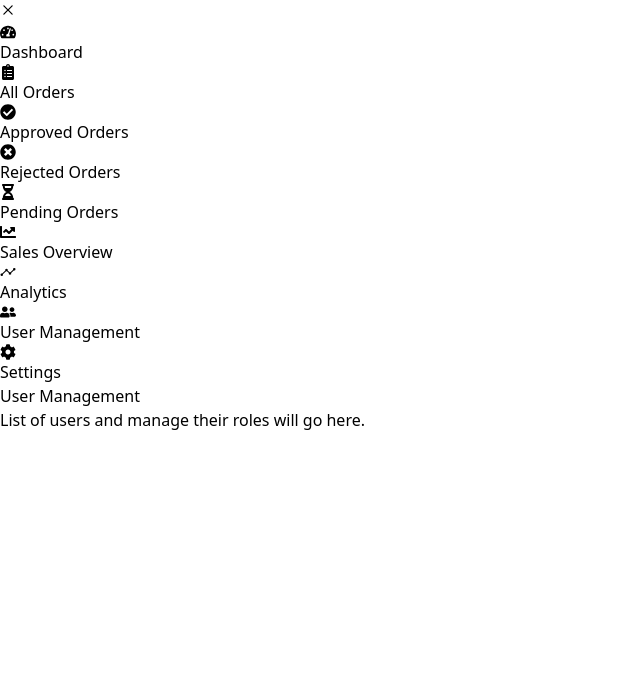
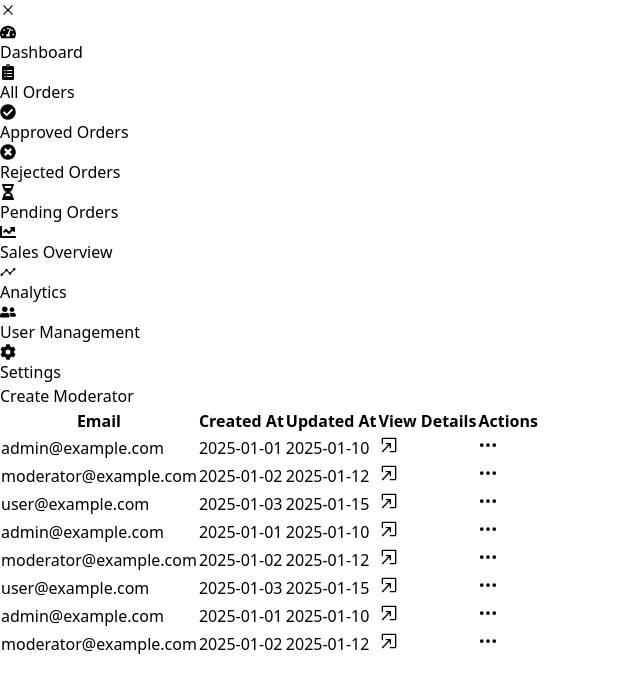
Before and after one commit to piyas-braine/riponerDokan, a Next.js app: page /admin/users in a window 1280 px wide. Shown: the top 692 px of the page, without its empty margins (0-640 px from the left). Built offline with nearby package versions, Linux system fonts and the light colour scheme.

Commit message:
create users table with actions

```diff
--- a/src/app/admin/users/page.tsx
+++ b/src/app/admin/users/page.tsx
@@ -1,9 +1,164 @@
+"use client";
 
-export default function Users() {
+import Link from "next/link";
+import { useState, useEffect, useRef } from "react";
+import { IoEllipsisHorizontal } from "react-icons/io5"; // For the dropdown menu icon
+import { RxOpenInNewWindow } from "react-icons/rx";
+
+const Page = () => {
+  const users = [
+    {
+      id: "1",
+      email: "admin@example.com",
+      createdAt: "2025-01-01",
+      updatedAt: "2025-01-10",
+    },
+    {
+      id: "2",
+      email: "moderator@example.com",
+      createdAt: "2025-01-02",
+      updatedAt: "2025-01-12",
+    },
+    {
+      id: "3",
+      email: "user@example.com",
+      createdAt: "2025-01-03",
+      updatedAt: "2025-01-15",
+    },
+    {
+      id: "4",
+      email: "admin@example.com",
+      createdAt: "2025-01-01",
+      updatedAt: "2025-01-10",
+    },
+    {
+      id: "5",
+      email: "moderator@example.com",
+      createdAt: "2025-01-02",
+      updatedAt: "2025-01-12",
+    },
+    {
+      id: "6",
+      email: "user@example.com",
+      createdAt: "2025-01-03",
+      updatedAt: "2025-01-15",
+    },
+    {
+      id: "7",
+      email: "admin@example.com",
+      createdAt: "2025-01-01",
+      updatedAt: "2025-01-10",
+    },
+    {
+      id: "8",
+      email: "moderator@example.com",
+      createdAt: "2025-01-02",
+      updatedAt: "2025-01-12",
+    },
+  ];
+
+  const [dropdownOpen, setDropdownOpen] = useState<string | null>(null);
+  const dropdownRef = useRef<HTMLDivElement | null>(null);
+
+  // Close the dropdown if clicked outside
+  useEffect(() => {
+    const handleClickOutside = (event: MouseEvent) => {
+      if (
+        dropdownRef.current &&
+        !dropdownRef.current.contains(event.target as Node)
+      ) {
+        setDropdownOpen(null);
+      }
+    };
+
+    document.addEventListener("mousedown", handleClickOutside);
+    return () => {
+      document.removeEventListener("mousedown", handleClickOutside);
+    };
+  }, []);
+
+  const handleAction = (action: string, userId: string) => {
+    console.log(action, userId);
+    // Handle your action here (e.g., disable, delete, or update user)
+  };
+
   return (
-    <div>
-      <h1 className="text-2xl font-bold">User Management</h1>
-      <p>List of users and manage their roles will go here.</p>
+    <div className="w-full mx-auto my-8 px-4 md:px-8">
+      <div className="flex justify-end mb-4">
+        <button className="bg-blue-500 text-white px-4 py-2 rounded-lg shadow-md hover:bg-blue-600 transition duration-300">
+          Create Moderator
+        </button>
+      </div>
+      <div className="overflow-auto bg-white rounded-lg shadow-md table-auto max-h-[80vh]">
+        <table className="min-w-full">
+          <thead className="bg-gray-800 text-white">
+            <tr>
+              <th className="px-6 py-4 text-left">Email</th>
+              <th className="px-6 py-4 text-left">Created At</th>
+              <th className="px-6 py-4 text-left">Updated At</th>
+              <th className="px-6 py-4">View Details</th>
+              <th className="px-6 py-4">Actions</th>
+            </tr>
+          </thead>
+          <tbody>
+            {users.map((user) => (
+              <tr
+                key={user.id}
+                className="border-b hover:bg-gray-50 transition duration-300"
+              >
+                <td className="px-6 py-4">{user.email}</td>
+                <td className="px-6 py-4">{user.createdAt}</td>
+                <td className="px-6 py-4">{user.updatedAt}</td>
+
+                <td className="px-6 py-4 text-center">
+                  <Link href={`users/${user.id}`}>
+                    <button className="text-gray-600 hover:text-black">
+                      <RxOpenInNewWindow size={20} />
+                    </button>
+                  </Link>
+                </td>
+                <td className="px-6 py-4 relative text-center">
+                  <button
+                    onClick={() =>
+                      setDropdownOpen(dropdownOpen === user.id ? null : user.id)
+                    }
+                    className="text-gray-600 hover:text-black"
+                  >
+                    <IoEllipsisHorizontal size={20} />
+                  </button>
+                  {dropdownOpen === user.id && (
+                    <div
+                      ref={dropdownRef}
+                      className="z-20 absolute right-1/2 mt-1 bg-white shadow-lg rounded-lg w-40 border border-gray-200"
+                    >
+                      <button
+                        onClick={() => handleAction("disable", user.id)}
+                        className="w-full text-left px-4 py-2 text-gray-700 hover:bg-gray-100 rounded-t-lg transition duration-200"
+                      >
+                        Disable
+                      </button>
+                      <button
+                        onClick={() => handleAction("delete", user.id)}
+                        className="w-full text-left px-4 py-2 text-red-600 hover:bg-red-100 transition duration-200"
+                      >
+                        Delete
+                      </button>
+                      <button
+                        onClick={() => handleAction("update", user.id)}
+                        className="w-full text-left px-4 py-2 text-blue-600 hover:bg-blue-100 rounded-b-lg transition duration-200"
+                      >
+                        Update
+                      </button>
+                    </div>
+                  )}
+                </td>
+              </tr>
+            ))}
+          </tbody>
+        </table>
+      </div>
     </div>
   );
-}
+};
+
+export default Page;
```
Also changed, not shown: src/app/admin/users/create/page.tsx (added).
